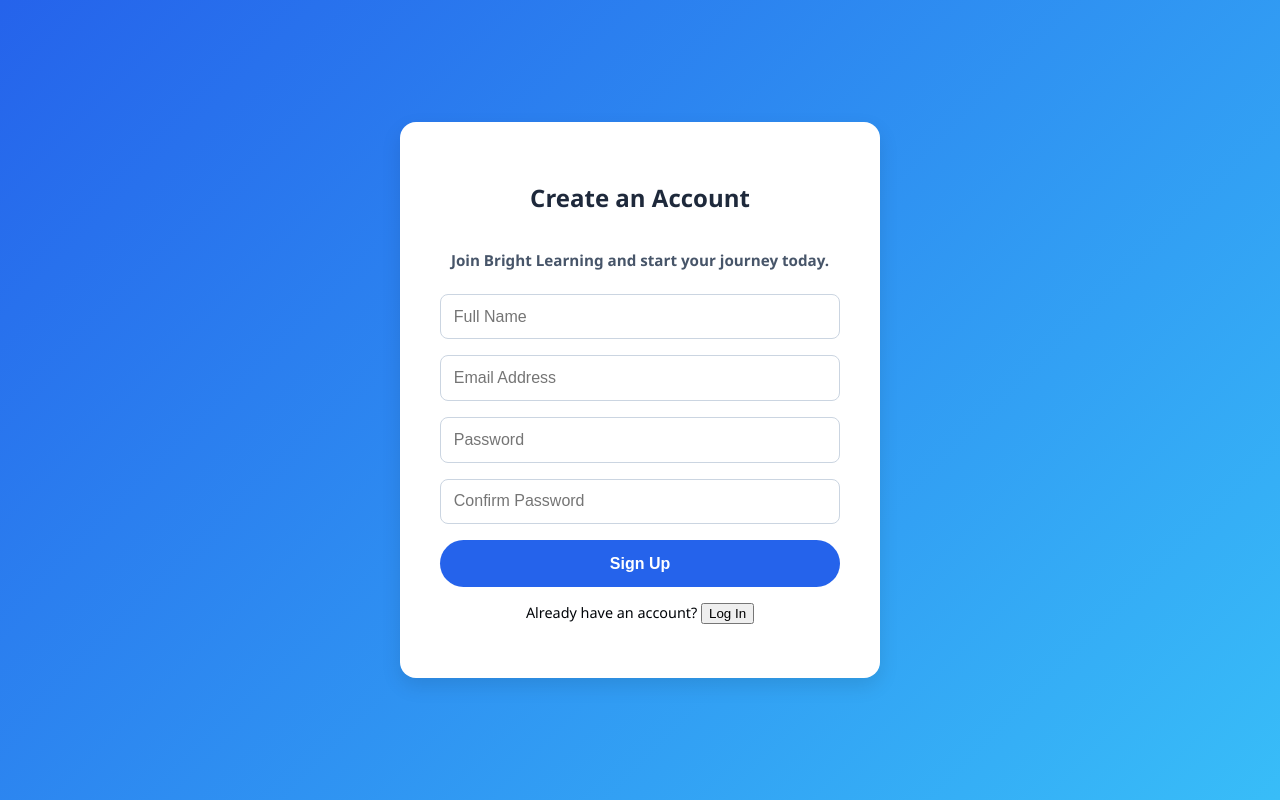
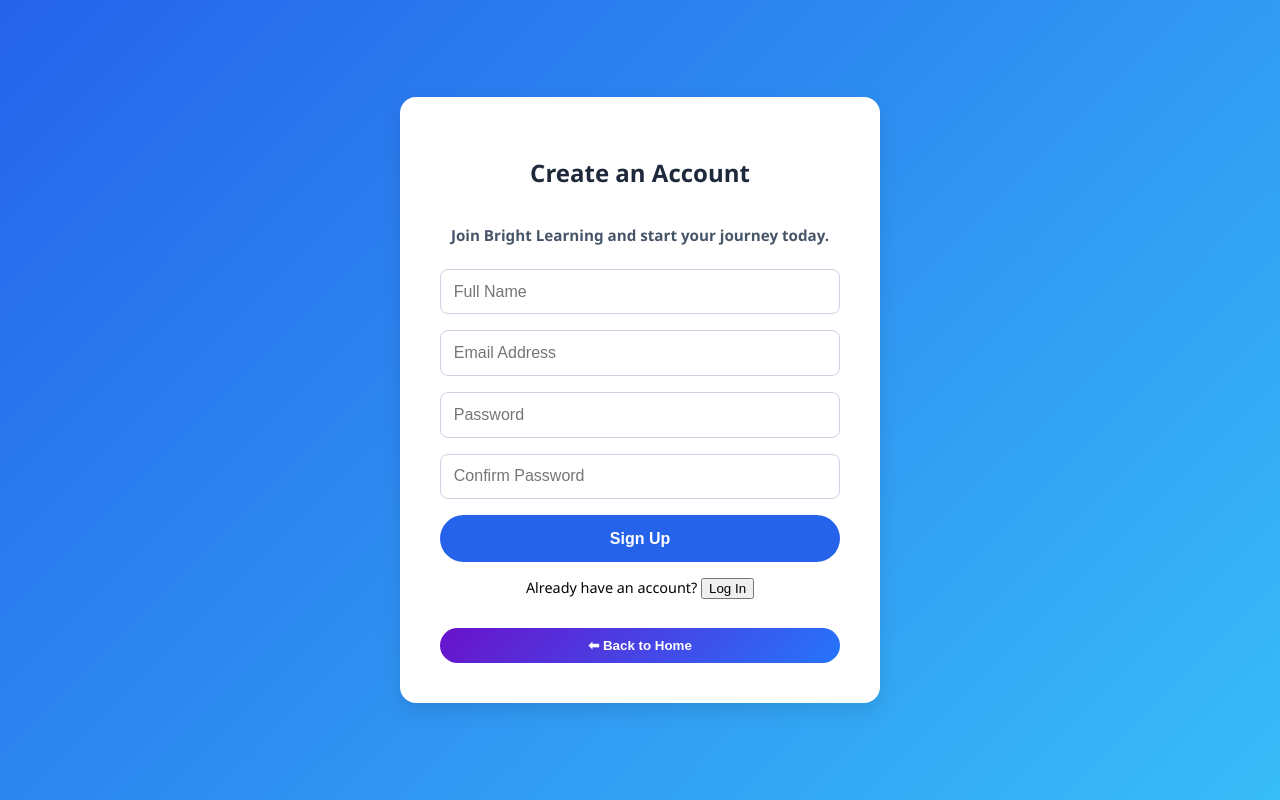
Before and after one commit to Samir-AlJaber/BrightLearning, a React (Create React App) app: page /signup in a window 1280 px wide. Built offline with nearby package versions, Linux system fonts and the light colour scheme.

Commit message:
Homepage button added

```diff
--- a/src/Pages/LoginPage/LoginPage.css
+++ b/src/Pages/LoginPage/LoginPage.css
@@ -68,12 +68,14 @@
 .login-button:hover {
   background-color: #1e293b;
 }
+
 .signup-link {
   margin-top: 1rem;
   font-size: 0.9rem;
   color: black;
   text-align: center;
 }
+
 .signup-link button.nav-button {
   background: none;
   border: none;
@@ -84,6 +86,24 @@
   padding: 0;
   font-size: 0.9rem;
 }
+
 .signup-link button.nav-button:hover {
   text-decoration: underline;
 }
+.home-nav-btn {
+  margin-top: 15px;
+  padding: 10px 20px;
+  background: linear-gradient(135deg, #6a11cb, #2575fc);
+  color: #fff;
+  font-weight: bold;
+  border: none;
+  border-radius: 25px;
+  cursor: pointer;
+  transition: 0.3s ease-in-out;
+  width: 100%;
+}
+
+.home-nav-btn:hover {
+  background: linear-gradient(135deg, #2575fc, #6a11cb);
+  transform: scale(1.05);
+}
--- a/src/Pages/LoginPage/LoginPage.js
+++ b/src/Pages/LoginPage/LoginPage.js
@@ -27,6 +27,13 @@ const LoginPage = () => {
             Sign Up
           </button>
         </p>
+
+        <button
+          className="home-nav-btn"
+          onClick={() => navigate("/")}
+        >
+          ⬅ Back to Home
+        </button>
       </div>
     </div>
   );
--- a/src/Pages/signup/signup.css
+++ b/src/Pages/signup/signup.css
@@ -78,3 +78,21 @@
 .login-link a:hover {
   text-decoration: underline;
 }
+
+.home-nav-btn {
+  margin-top: 15px;
+  padding: 10px 20px;
+  background: linear-gradient(135deg, #6a11cb, #2575fc);
+  color: #fff;
+  font-weight: bold;
+  border: none;
+  border-radius: 25px;
+  cursor: pointer;
+  transition: 0.3s ease-in-out;
+  width: 100%;
+}
+
+.home-nav-btn:hover {
+  background: linear-gradient(135deg, #2575fc, #6a11cb);
+  transform: scale(1.05);
+}
--- a/src/Pages/signup/signup.js
+++ b/src/Pages/signup/signup.js
@@ -67,6 +67,13 @@ const SignUpPage = () => {
             Log In
           </button>
         </p>
+
+        <button
+          className="home-nav-btn"
+          onClick={() => navigate("/")}
+        >
+          ⬅ Back to Home
+        </button>
       </div>
     </div>
   );
```
